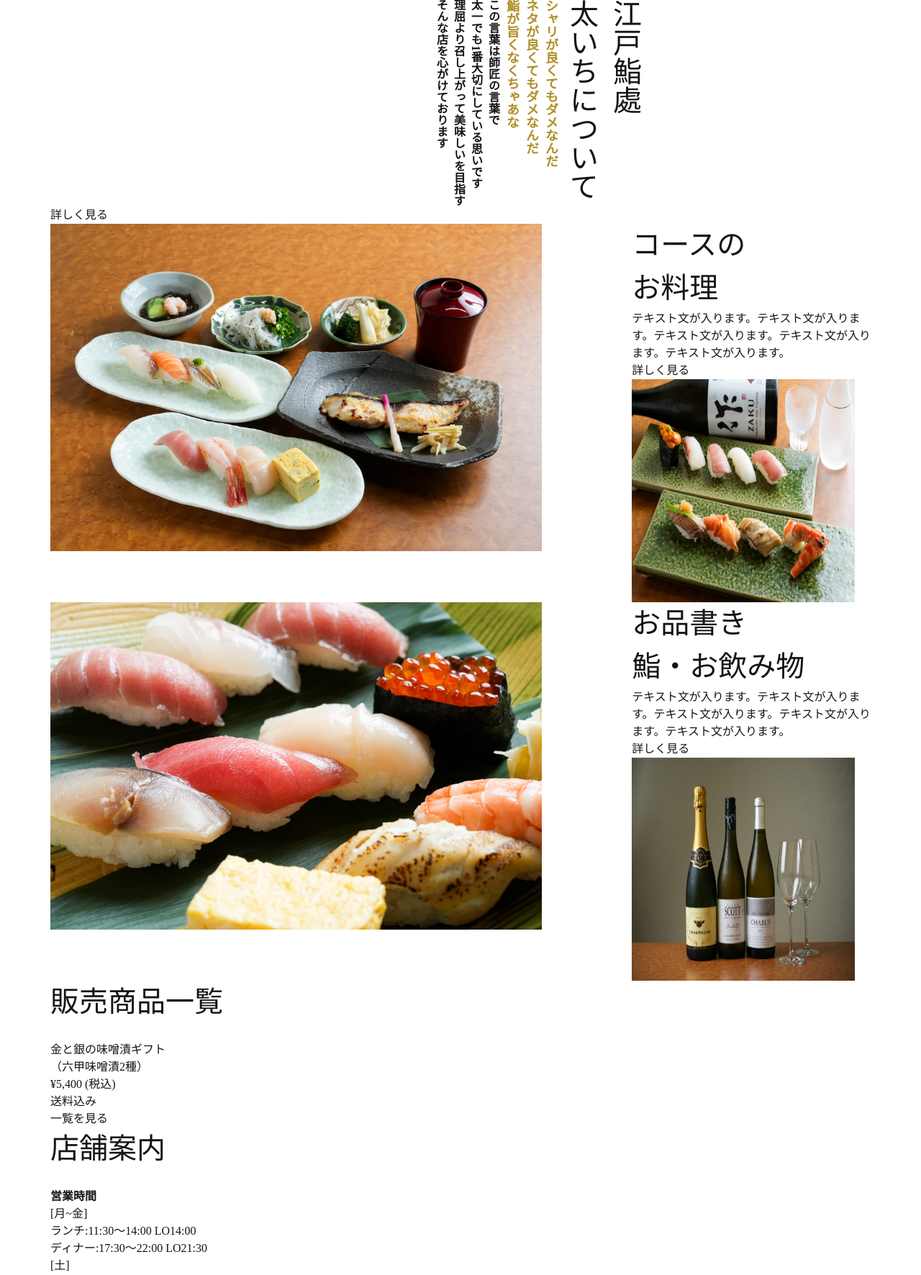
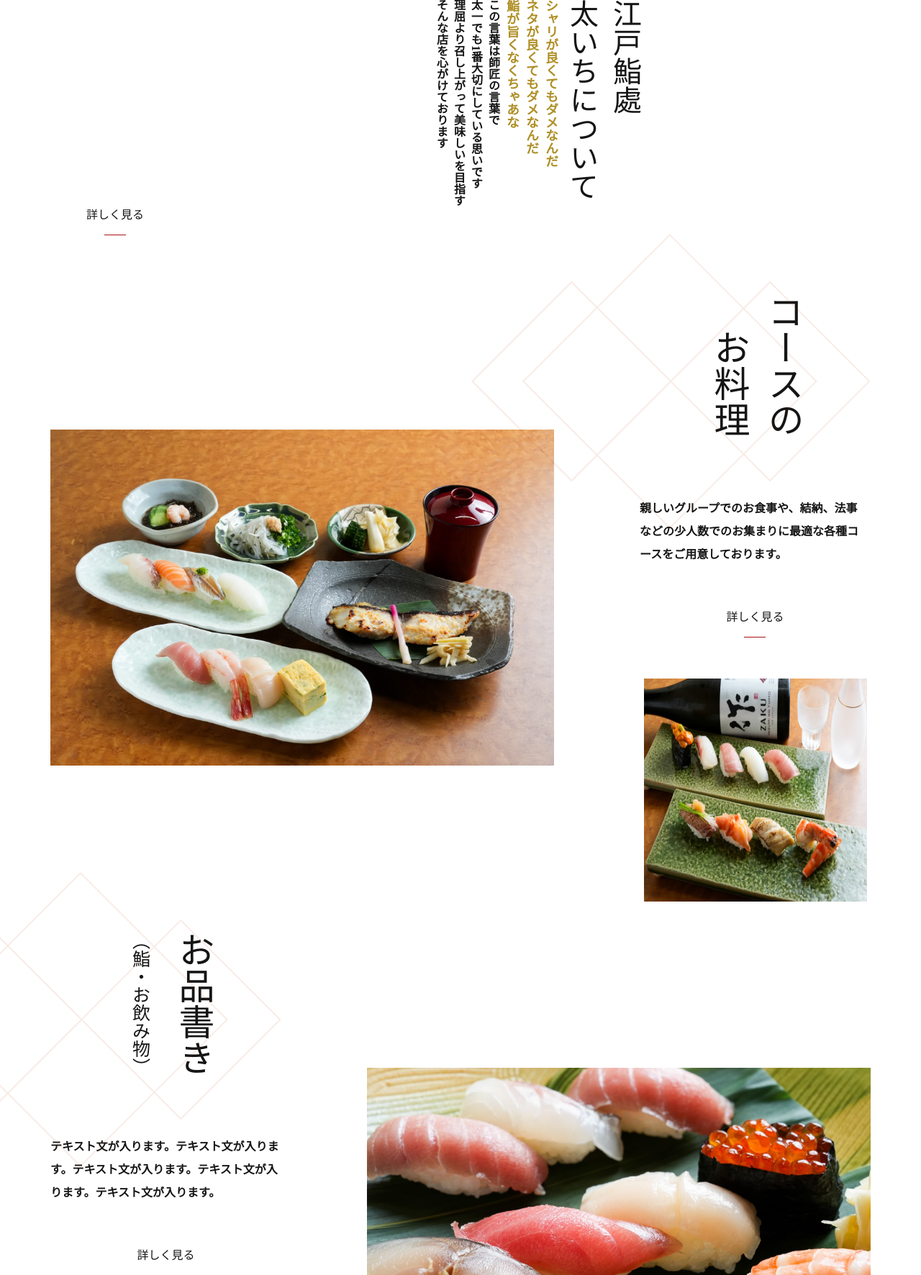
Before and after one commit to Keitayam/edosushi, a PHP site: page / in a window 1280 px wide; the page is wider, and only the part inside the window is pictured. Shown: the part 692-2464 px from the top of that part at 72% size. Run offline with PHP 8.4, Linux system fonts and the light colour scheme.

Commit message:
2024.02.04

```diff
--- a/css/style.css
+++ b/css/style.css
@@ -3,6 +3,10 @@ body {
   font-family: "Noto Serif JP", serif;
   line-height: 1.5;
   color: #151515;
+}
+
+h2, h3, h4, p {
+  font-weight: 600;
 }
 
 h2 {
@@ -36,7 +40,9 @@ header {
 }
 
 .header_logo {
-  padding-left: 100px;
+  position: absolute;
+  top: 9px;
+  left: 100px;
 }
 
 .header_logo img {
@@ -50,7 +56,7 @@ header {
   display: flex;
   flex-direction: column;
   align-items: flex-end;
-  margin-right: 50px;
+  margin-right: 4.4%;
 }
 
 .header_info {
@@ -65,7 +71,6 @@ header {
 .tel_box_number {
   font-size: 35px;
   font-family: "Crimson Text", sans-serif;
-  font-weight: 600;
   letter-spacing: 0.02em;
 }
 
@@ -78,7 +83,6 @@ header {
   align-items: center;
   gap: 15px;
   font-family: "Crimson Text", sans-serif;
-  font-weight: 600;
 }
 
 .common_cart_box .cart_icon {
@@ -93,7 +97,6 @@ header {
 }
 
 .header_item {
-  font-weight: 600;
   transition: 0.2s;
 }
 
@@ -256,13 +259,37 @@ header {
   color: #AF8F26;
 }
 
-.top_about_text p {
-  font-weight: 600;
+.top_about_detail {
+  margin-left: 50px;
+}
+
+.detail_btn {
+  display: inline-block;
+}
+
+.detail_btn p {
+  font-size: 20px;
+}
+
+.detail_btn ::after {
+  content: "";
+  display: block;
+  width: 30px;
+  height: 1px;
+  background-color: #A81212;
+  text-align: center;
+  margin: 15px auto 0;
+}
+
+.top_menu {
+  padding-top: 81px;
+  padding-bottom: 166px;
 }
 
 .top_menu_card {
   display: flex;
-  gap: 125px;
+  align-items: center;
+  gap: 119px;
 }
 
 .top_menu_image {
@@ -274,11 +301,80 @@ header {
 }
 
 .top_menu_box {
-  width: 29.8245614035%;
+  display: flex;
+  flex-direction: column;
+  align-items: center;
+  width: 28.1578947368%;
+  position: relative;
+}
+
+.top_menu_title {
+  font-size: 50px;
+  writing-mode: vertical-rl;
+  text-align: end;
+  margin-bottom: 83px;
+}
+
+.top_menu_title span {
+  font-size: 25px;
+}
+
+.top_menu_title::after {
+  content: "";
+  display: block;
+  width: 555px;
+  height: 410px;
+  background-image: url(../images/top_about_decoration.png);
+  position: absolute;
+  top: -83px;
+  right: 0;
+}
+
+.top_menu_text {
+  line-height: 2;
+  margin-bottom: 59px;
 }
 
 .top_menu_subimage img {
   width: 310px;
   height: 310px;
+  margin-top: 57px;
+}
+
+.top_menu_card:nth-child(2) {
+  flex-direction: row-reverse;
+  margin-top: 42px;
+}
+
+.top_product_lists {
+  background-image: url(../images/bg1.jpg);
+  padding-top: 105px;
+  padding-bottom: 87px;
+}
+
+.top_product_lists_inner {
+  text-align: center;
+}
+
+.section_title {
+  display: inline-block;
+}
+
+.section_title::after {
+  content: "";
+  display: block;
+  width: auto;
+  height: 18px;
+  background-image: url(../images/title_decoration.png);
+  background-repeat: no-repeat;
+  background-size: contain;
+  margin: 0 auto;
+}
+
+.top_product_list {
+  display: flex;
+  justify-content: space-between;
+  gap: 30px;
+  margin-bottom: 51px;
 }
 /*# sourceMappingURL=style.css.map */
--- a/index.html
+++ b/index.html
@@ -114,8 +114,8 @@
                     そんな店を心がけております
                 </p>
             </div>
-            <div class="detail_btn">
-                <p>詳しく見る</p>
+            <div class="top_about_detail detail_btn">
+                <a href="">詳しく見る</a>
             </div>
         </div>
 
@@ -131,9 +131,11 @@
                 </figure>
                 <div class="top_menu_box">
                     <h2 class="top_menu_title">コースの<br>お料理</h2>
-                    <p>テキスト文が入ります。テキスト文が入ります。テキスト文が入ります。テキスト文が入ります。テキスト文が入ります。</p>
-                    <div class="detail_btn">
-                        <p>詳しく見る</p>
+                    <p class="top_menu_text">親しいグループでのお食事や、結納、法事
+                        などの少人数でのお集まりに最適な各種コ
+                        ースをご用意しております。</p>
+                    <div class="top_menu_detail detail_btn">
+                        <a href="">詳しく見る</a>
                     </div>
                     <figure class="top_menu_subimage">
                         <img src="images/top_menu_sub1.jpg" alt="コースのお料理サブ">
@@ -145,10 +147,10 @@
                     <img src="images/top_menu2.jpg" alt="お品書き">
                 </figure>
                 <div class="top_menu_box">
-                    <h2 class="top_menu_title">お品書き<br><span>鮨・お飲み物</span></h2>
-                    <p>テキスト文が入ります。テキスト文が入ります。テキスト文が入ります。テキスト文が入ります。テキスト文が入ります。</p>
-                    <div class="detail_btn">
-                        <p>詳しく見る</p>
+                    <h2 class="top_menu_title">お品書き<br><span>（鮨・お飲み物）</span></h2>
+                    <p class="top_menu_text">テキスト文が入ります。テキスト文が入ります。テキスト文が入ります。テキスト文が入ります。テキスト文が入ります。</p>
+                    <div class="top_menu_detail detail_btn">
+                        <a href="">詳しく見る</a>
                     </div>
                     <figure class="top_menu_subimage">
                         <img src="images/top_menu_sub2.jpg" alt="お品書きサブ">
@@ -160,27 +162,59 @@
     <!-- /.top_menu -->
 
 
-    <section class="top_product_list">
-        <div class="inner">
+    <section class="top_product_lists">
+        <div class="top_product_lists_inner inner">
             <h2 class="section_title">販売商品一覧</h2>
-
-            <div class="card card1">
-                <figure class="card_img_wrapper">
-                    <img src="" alt="">
-                </figure>
-                <div class="card_body">
-                    <p class="card_text">金と銀の味噌漬ギフト<br>（六甲味噌漬2種）</p>
-                    <div class="card_price_box">
-                        <p>¥5,400 <span>(税込)</span></p>
-                        <p>送料込み</p>
+            <div class="top_product_list">
+                <div class="top_product_item item1">
+                    <figure class="top_product_item_img">
+                        <img src="images/top_product_list1.png" alt="金と銀の味噌漬ギフト">
+                    </figure>
+                    <div class="top_product_item_body">
+                        <p class="top_product_item_text">金と銀の味噌漬ギフト<br>（六甲味噌漬2種）</p>
+                        <div class="top_product_item_price">
+                            <p>¥5,400 <span>(税込)</span></p>
+                            <p>送料込み</p>
+                        </div>
+                        <div class="top_product_item_buy">
+                            <a href=""></a>
+                        </div>
                     </div>
-                    <div class="card_buy">
-                        <a href=""></a>
+                </div>
+                <div class="top_product_item item2">
+                    <figure class="top_product_item_img">
+                        <img src="images/top_product_list2.png" alt="西京味噌漬">
+                    </figure>
+                    <div class="top_product_item_body">
+                        <p class="top_product_item_text">西京味噌漬<br>（5種）</p>
+                        <div class="top_product_item_price">
+                            <p>¥5,400 <span>(税込)</span></p>
+                            <p>送料込み</p>
+                        </div>
+                        <div class="top_product_item_buy">
+                            <a href=""></a>
+                        </div>
+                    </div>
+                </div>
+                <div class="top_product_item item3">
+                    <figure class="top_product_item_img">
+                        <img src="images/top_product_list3.png" alt="西京味噌漬">
+                    </figure>
+                    <div class="top_product_item_body">
+                        <p class="top_product_item_text">西京味噌漬<br>（7種）</p>
+                        <div class="top_product_item_price">
+                            <p>¥5,400 <span>(税込)</span></p>
+                            <p>送料込み</p>
+                        </div>
+                        <div class="top_product_item_buy">
+                            <a href=""></a>
+                        </div>
                     </div>
                 </div>
             </div>
+            <!-- /.top_product_list -->
             <div class="archive_btn">
-                <p>一覧を見る</p>
+                <a href="">一覧を見る</a>
             </div>
         </div>
     </section>
@@ -237,7 +271,7 @@
             <h3>株式会社ムソーが運営しています。株式会社 ムソーが運営しています。</h3>
             <p>テキストが入ります。テキストが入ります。テキストが入ります。テキストが 入ります。テキストが入ります。テキストが入ります。テキストが入ります。 テキストが入ります。テキストが入ります。</p>
             <div class="detail_btn">
-                <p>詳しく見る</p>
+                <a href="">詳しく見る</a>
             </div>
         </div>
     </section>
@@ -248,7 +282,7 @@
             <div class="news_left">
                 <h2 class="section_title">お知らせ</h2>
                 <div class="archive_btn">
-                    <p>一覧を見る</p>
+                    <a href="">一覧を見る</a>
                 </div>
             </div>
             <div class="news_right">
@@ -280,7 +314,7 @@
                     <h3>採用に向けての一言を 入れてください。</h3>
                     <p>テキストが入ります。テキストが入ります。テキス トが入ります。テキストが入ります。テキストが 入ります。テキストが入ります。</p>
                     <div class="detail_btn">
-                        <p>詳しく見る</p>
+                        <a href="">詳しく見る</a>
                     </div>
                 </div>
             </div>
--- a/style.scss
+++ b/style.scss
@@ -2,6 +2,10 @@ body{
     font-family: 'Noto Serif JP', serif;
     line-height: 1.5;
     color: #151515;
+}
+
+h2,h3,h4,p{
+    font-weight: 600;
 }
 
 h2{
@@ -35,7 +39,9 @@ header{
 }
 
 .header_logo {
-    padding-left: 100px;
+    position: absolute;
+    top: 9px;
+    left: 100px;
 }
 
 .header_logo img{
@@ -48,7 +54,7 @@ header{
     display: flex;
     flex-direction: column;
     align-items: flex-end;
-    margin-right: 50px;
+    margin-right: 4.4%;
 }
 
 .header_info{
@@ -63,7 +69,6 @@ header{
 .tel_box_number{
     font-size: 35px;
     font-family: 'Crimson Text', sans-serif;
-    font-weight: 600;
     letter-spacing: 0.02em;
 }
 
@@ -76,7 +81,6 @@ header{
     align-items: center;
     gap: 15px;
     font-family: 'Crimson Text', sans-serif;
-    font-weight: 600;
 }
 
 .common_cart_box .cart_icon{
@@ -93,7 +97,6 @@ header{
 }
 
 .header_item{
-    font-weight: 600;
     transition: 0.2s;
 }
 
@@ -239,13 +242,37 @@ header{
     color: #AF8F26;
 }
 
-.top_about_text p{
-    font-weight: 600;
+.top_about_detail{
+    margin-left: 50px;
 }
+
+.detail_btn{
+    display: inline-block;
+}
+.detail_btn p{
+    font-size: 20px;
+}
+
+.detail_btn ::after{
+    content: "";
+    display: block;
+    width: 30px;
+    height: 1px;
+    background-color: #A81212;
+    text-align: center;
+    margin: 15px auto 0;
+}
+
+.top_menu{
+    padding-top: 81px;
+    padding-bottom: 166px;
+}
+
 
 .top_menu_card{
     display: flex;
-    gap:125px;
+    align-items: center;
+    gap:119px;
 }
 
 .top_menu_image{
@@ -257,10 +284,85 @@ header{
 }
 
 .top_menu_box{
-    width: calc(340px / 1140px * 100%);
+    display: flex;
+    flex-direction: column;
+    align-items: center;
+    width: calc(321px / 1140px * 100%);
+    position: relative;
+}
+
+.top_menu_title{
+    font-size: 50px;
+    writing-mode: vertical-rl;
+    text-align: end;
+    margin-bottom: 83px;
+}
+
+.top_menu_title span{
+    font-size: 25px;
+}
+
+.top_menu_title::after{
+    content: "";
+    display: block;
+    width: 555px;
+    height: 410px;
+    background-image: url(../images/top_about_decoration.png);
+    position: absolute;
+    top: -83px;
+    right: 0;
+}
+
+// .top_menu_title:last-child::after{
+//     left: 0;
+// }
+
+.top_menu_text{
+    line-height: 2;
+    margin-bottom: 59px;
 }
 
 .top_menu_subimage img{
     width: 310px;
     height: 310px;
+    margin-top: 57px;
 }
+
+.top_menu_card:nth-child(2){
+    flex-direction: row-reverse;
+    margin-top: 42px;
+}
+
+//top_product_list
+
+.top_product_lists{
+    background-image: url(../images/bg1.jpg);
+    padding-top: 105px;
+    padding-bottom: 87px;
+}
+
+.top_product_lists_inner{
+    text-align: center;
+}
+
+.section_title{
+   display: inline-block;
+}
+
+.section_title::after{
+    content: "";
+    display: block;
+    width:auto;
+    height: 18px;
+    background-image: url(../images/title_decoration.png);
+    background-repeat: no-repeat;
+    background-size: contain;
+    margin: 0 auto;
+}
+
+.top_product_list{
+    display: flex;
+    justify-content: space-between;
+    gap:30px;
+    margin-bottom: 51px;
+}
```
Also changed, not shown: style.css (+105 -9 lines), images/1500x500.jpeg (added), images/bg1.jpg (added), images/bg2.jpg (added), images/title_decoration.png (added), images/top_product_list1.png (added), images/top_product_list2.png (added), images/top_product_list3.png (added), images/スクリーンショット 2023-12-15 10.56.51.png (added), style.min.css, 1 other file.
